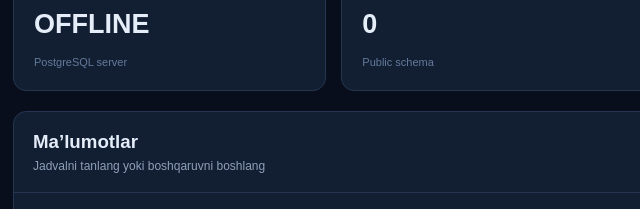
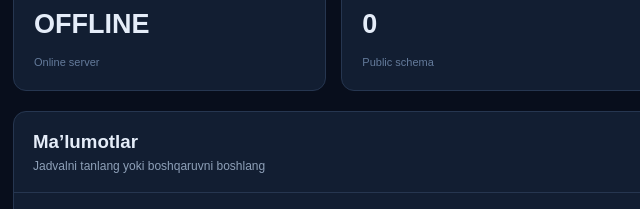
Before and after one commit to Farruxcode03/My-project, a plain HTML site: page index.html in a window 1280 px wide. Shown: the part 304-513 px from the top of the page, 267-907 px from the left. Drawn offline with Linux system fonts and the light colour scheme; no server answers.

```diff
--- a/index.html
+++ b/index.html
@@ -171,7 +171,7 @@ footer{margin:20px 0;color:#657995;font-size:11px}
   <div class="card">
    <p>Database holati</p>
    <h2 id="dbStatus">...</h2>
-   <small>PostgreSQL server</small>
+   <small>Online server</small>
   </div>
   <div class="card">
    <p>Jadvallar soni</p>
```
